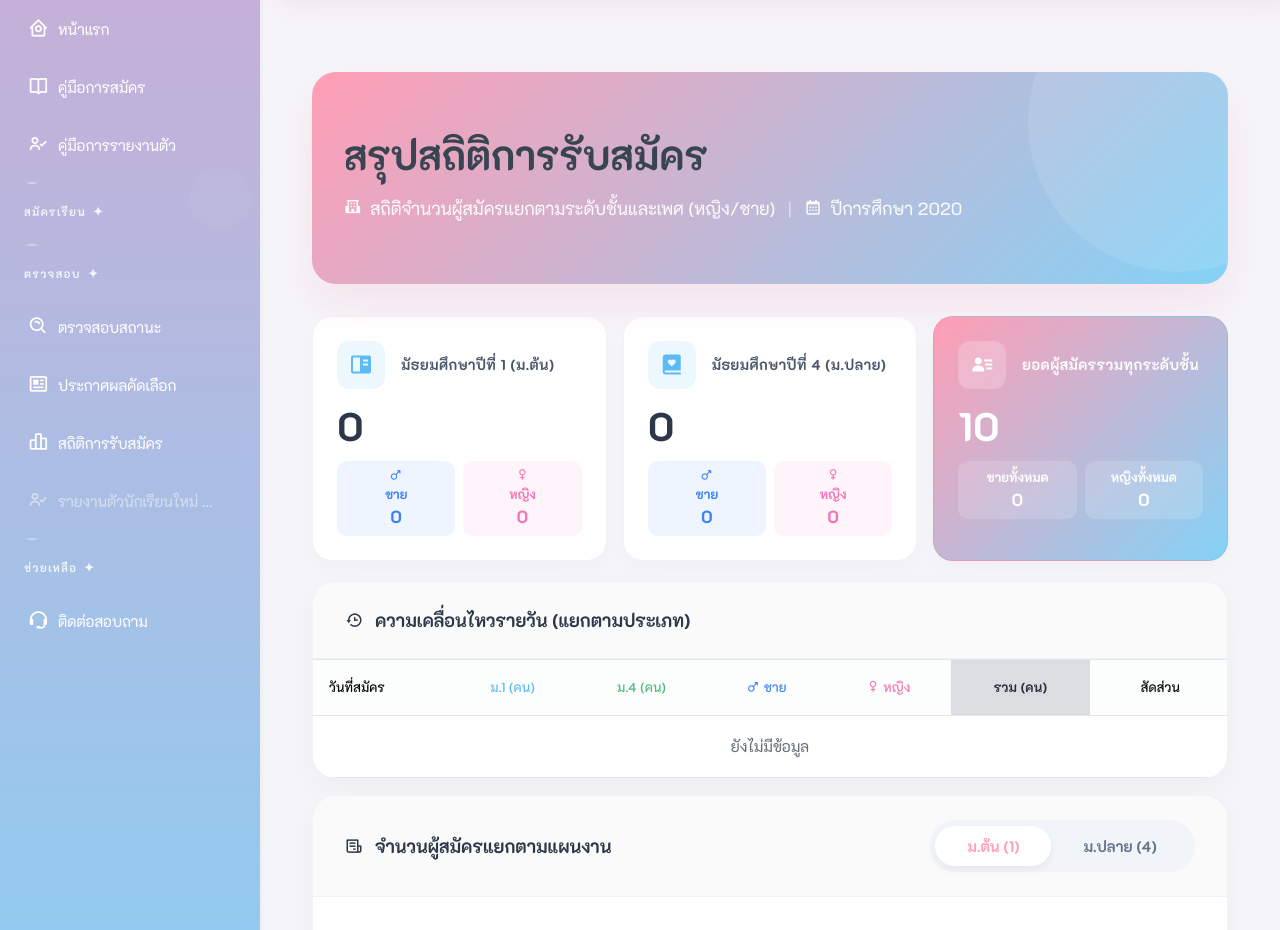
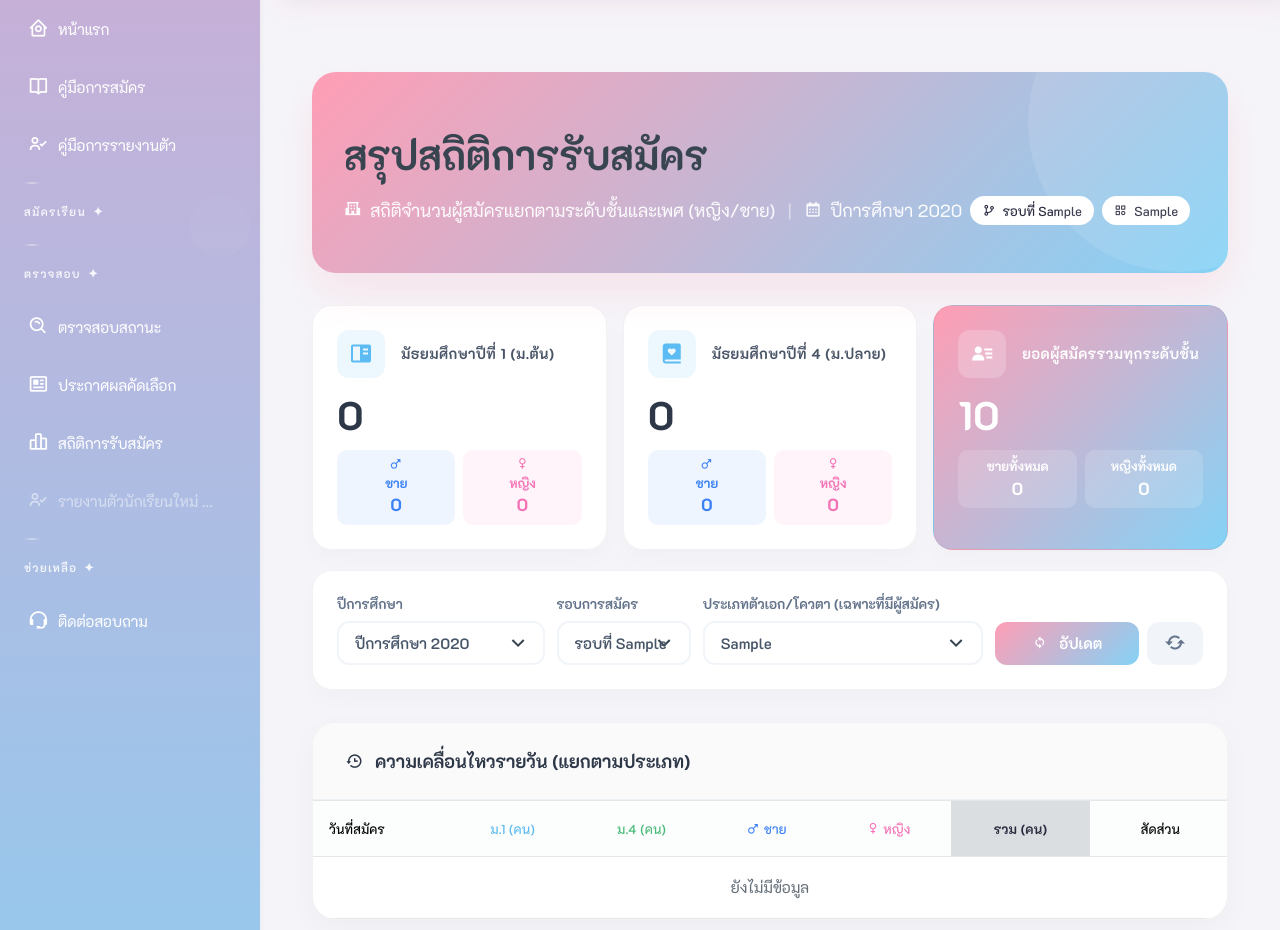
Before and after one commit to dekpiano/admission_ci4, a CodeIgniter 4 app: template app/Views/User/UserStatistics.php in a window 1280 px wide. Shown: the part 80-1010 px from the top of the page. Run offline with PHP 8.4 and a stand-in for CodeIgniter, Linux system fonts and the light colour scheme; the template is opened without the code that fills it: most values are stand-ins (such as "Sample title", 1, 10 or a date in 2020); some libraries are stand-ins or nearby versions.

Commit message:
4/3/2569 เพิ่ม ตัวกรอก สถติการรับ สมัคร

```diff
--- a/app/Views/User/UserStatistics.php
+++ b/app/Views/User/UserStatistics.php
@@ -215,6 +215,83 @@
         box-shadow: 0 4px 10px rgba(0,0,0,0.05);
     }
 
+    /* Filter Bar */
+    .filter-card {
+        background: white;
+        border-radius: 20px;
+        padding: 1.5rem;
+        margin-bottom: 2rem;
+        border: 1px solid rgba(0, 0, 0, 0.05);
+        box-shadow: 0 10px 20px rgba(0,0,0,0.02);
+    }
+
+    .filter-label {
+        font-weight: 700;
+        color: #64748b;
+        font-size: 0.85rem;
+        margin-bottom: 0.5rem;
+        display: block;
+    }
+
+    .form-select-skj {
+        border-radius: 12px;
+        border: 2px solid #f1f5f9;
+        padding: 0.6rem 1rem;
+        font-weight: 600;
+        color: #475569;
+        transition: all 0.2s;
+    }
+
+    .form-select-skj:focus {
+        border-color: var(--skj-pink);
+        box-shadow: 0 0 0 4px rgba(255, 158, 181, 0.1);
+    }
+
+    .btn-filter {
+        background: var(--skj-gradient);
+        color: white;
+        border: none;
+        border-radius: 12px;
+        padding: 0.6rem 2rem;
+        font-weight: 700;
+        transition: all 0.3s;
+    }
+
+    .btn-filter:hover {
+        transform: translateY(-2px);
+        box-shadow: 0 5px 15px rgba(255, 158, 181, 0.3);
+        color: white;
+    }
+
+    .btn-reset {
+        background: #f1f5f9;
+        color: #64748b;
+        border: none;
+        border-radius: 12px;
+        padding: 0.6rem 1rem;
+        font-weight: 700;
+        transition: all 0.2s;
+    }
+
+    .btn-reset:hover {
+        background: #e2e8f0;
+        color: #475569;
+    }
+
+    .filter-badge {
+        display: inline-flex;
+        align-items: center;
+        gap: 0.5rem;
+        background: rgba(255, 158, 181, 0.1);
+        color: var(--skj-pink-dark);
+        padding: 0.4rem 1rem;
+        border-radius: 50px;
+        font-size: 0.85rem;
+        font-weight: 700;
+        margin-right: 0.5rem;
+        margin-bottom: 0.5rem;
+    }
+
     @media (max-width: 768px) {
         .stats-hero { padding: 2rem 1.5rem; }
         .stats-title { font-size: 1.8rem; }
@@ -228,15 +305,30 @@
         <!-- Hero Section -->
         <div class="stats-hero">
             <h1 class="stats-title">สรุปสถิติการรับสมัคร</h1>
-            <p class="stats-subtitle">
-                <i class='bx bxs-school me-1'></i> สถิติจำนวนผู้สมัครแยกตามระดับชั้นและเพศ (หญิง/ชาย)
-                <span class="mx-2 opacity-50">|</span>
-                <i class='bx bx-calendar me-1'></i> ปีการศึกษา <?= $checkYear->openyear_year ?>
-                <?php if (isset($checkYear->openyear_year) && $checkYear->openyear_year >= 2569): ?>
-                    (รอบที่ <?= $systemStatus->onoff_round ?? '1' ?>)
+            <div class="d-flex flex-wrap align-items-center gap-2">
+                <p class="stats-subtitle mb-0">
+                    <i class='bx bxs-school me-1'></i> สถิติจำนวนผู้สมัครแยกตามระดับชั้นและเพศ (หญิง/ชาย)
+                    <span class="mx-2 opacity-50">|</span>
+                    <i class='bx bx-calendar me-1'></i> ปีการศึกษา <?= $selectedYear ?>
+                </p>
+                <?php if ($selectedRound): ?>
+                    <span class="badge bg-white text-pink rounded-pill py-2 px-3 text-dark">
+                        <i class='bx bx-git-branch me-1'></i> รอบที่ <?= $selectedRound ?>
+                    </span>
                 <?php endif; ?>
-            </p>
+                <?php if ($selectedCategory): ?>
+                    <?php
+                    $catName = "ทั่วไป";
+                    foreach($allQuotas as $q) { if($q->quota_key == $selectedCategory) { $catName = $q->quota_explain; break; } }
+                    ?>
+                    <span class="badge bg-white text-pink rounded-pill py-2 px-3 text-dark">
+                        <i class='bx bx-category me-1'></i> <?= $catName ?>
+                    </span>
+                <?php endif; ?>
+            </div>
         </div>
+
+
 
         <!-- Upper Summary Row: M.Link (Junior) & M.ปลาย (Senior) -->
         <div class="row g-4 mb-5">
@@ -323,7 +415,54 @@
                 </div>
             </div>
         </div>
-
+ <div class="filter-card">
+            <form action="<?= base_url('new-admission/statistics') ?>" method="GET" class="row g-3 align-items-end" id="filterForm">
+                <div class="col-md-3">
+                    <label class="filter-label">ปีการศึกษา</label>
+                    <select name="year" class="form-select form-select-skj" onchange="this.form.submit()">
+                        <?php foreach($years as $y): ?>
+                            <option value="<?= $y->recruit_year ?>" <?= $selectedYear == $y->recruit_year ? 'selected' : '' ?>>
+                                ปีการศึกษา <?= $y->recruit_year ?>
+                            </option>
+                        <?php endforeach; ?>
+                    </select>
+                </div>
+                <div class="col-md-2">
+                    <label class="filter-label">รอบการสมัคร</label>
+                    <select name="round" class="form-select form-select-skj" onchange="this.form.submit()">
+                        <option value="">ทั้งหมด</option>
+                        <?php foreach($rounds as $r): ?>
+                            <?php if($r->recruit_round): ?>
+                                <option value="<?= $r->recruit_round ?>" <?= $selectedRound == $r->recruit_round ? 'selected' : '' ?>>
+                                    รอบที่ <?= $r->recruit_round ?>
+                                </option>
+                            <?php endif; ?>
+                        <?php endforeach; ?>
+                    </select>
+                </div>
+                <div class="col-md-4">
+                    <label class="filter-label">ประเภทตัวเอก/โควตา (เฉพาะที่มีผู้สมัคร)</label>
+                    <select name="category" class="form-select form-select-skj" onchange="this.form.submit()">
+                        <option value="">ทั้งหมด</option>
+                        <?php foreach($activeQuotas as $q): ?>
+                            <option value="<?= $q->quota_key ?>" <?= $selectedCategory == $q->quota_key ? 'selected' : '' ?>>
+                                <?= $q->quota_explain ?>
+                            </option>
+                        <?php endforeach; ?>
+                    </select>
+                </div>
+                <div class="col-md-3">
+                    <div class="d-flex gap-2">
+                        <button type="submit" class="btn btn-filter flex-grow-1 d-none d-md-block">
+                            <i class='bx bx-sync me-2'></i> อัปเดต
+                        </button>
+                        <a href="<?= base_url('new-admission/statistics') ?>" class="btn btn-reset" title="ค่าเริ่มต้น">
+                            <i class='bx bx-refresh fs-4'></i>
+                        </a>
+                    </div>
+                </div>
+            </form>
+        </div>
         <!-- Detailed Section -->
         <div class="row g-4 mb-5">
             <!-- Daily Log Table - Full Width or Wider for Many Columns -->
```
Also changed, not shown: app/Controllers/User/UserControlNewAdmission.php (+28 -5 lines), app/Models/AdmissionModel.php (+57 -19 lines).
